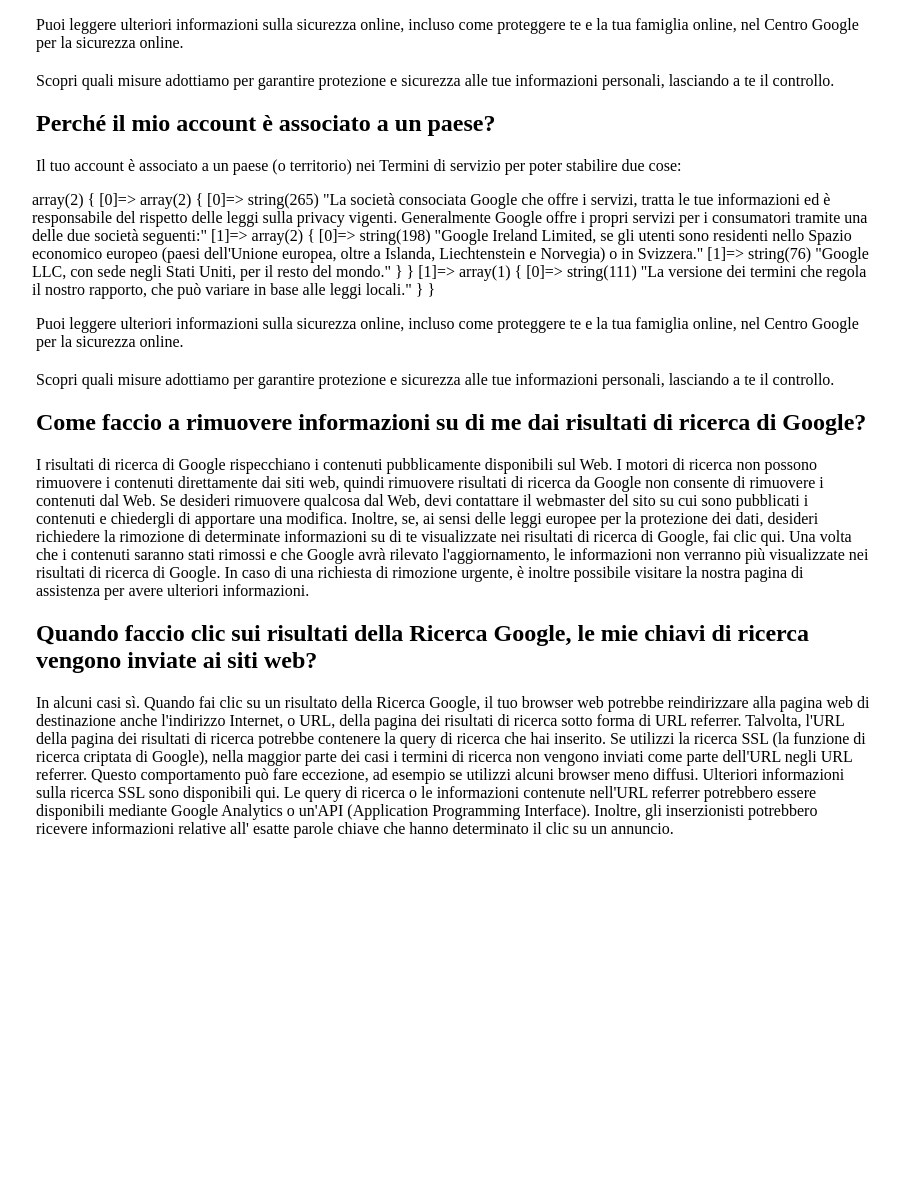
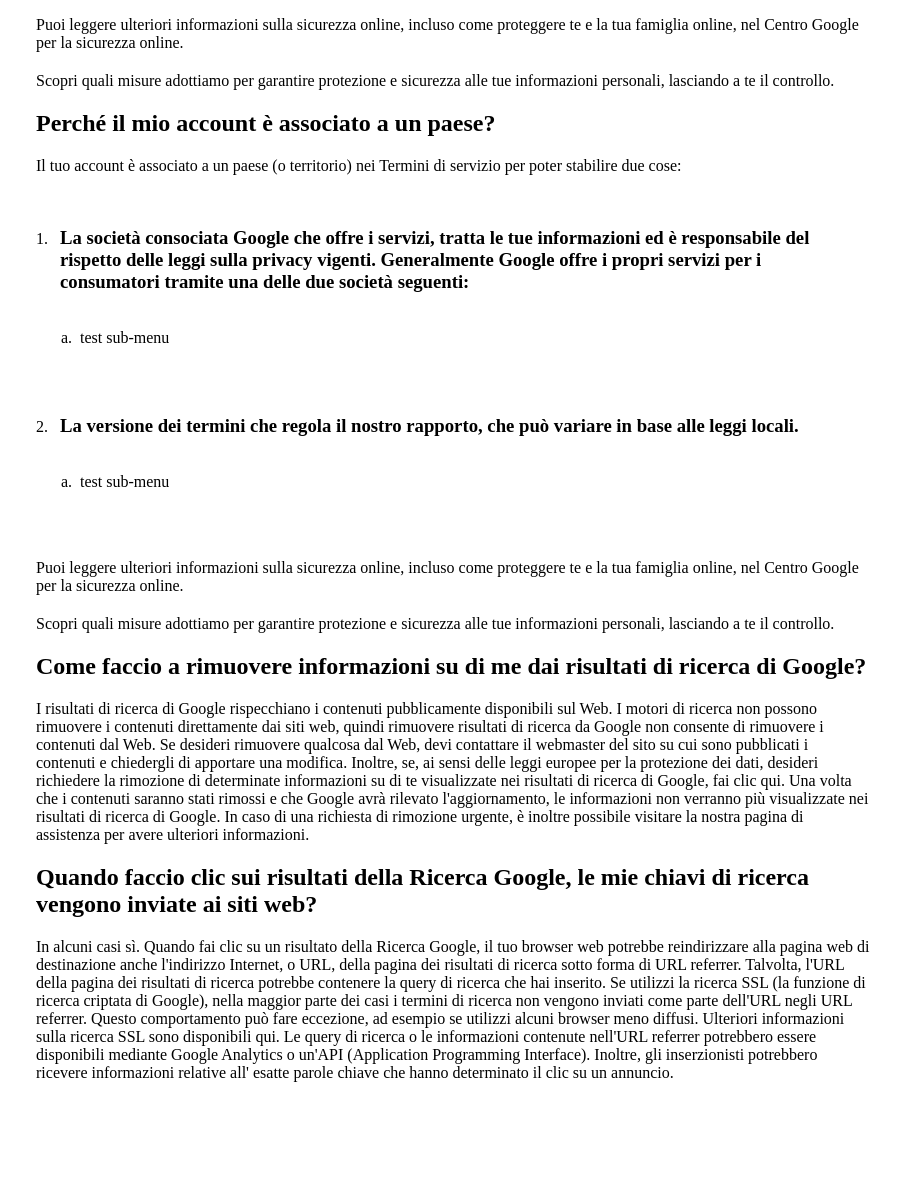
Before and after one commit to AndrianiClaudio/php-google-faq, a PHP site: page / in a window 1280 px wide. Shown: the part 894-2076 px from the top of the page, without its empty margins (187-1088 px from the left). Before the commit the page ends 1732 px from the top, so only its background shows below. Run offline with PHP 8.4, Linux system fonts and the light colour scheme.

Commit message:
Stampa titolo answer con list

```diff
--- a/index.php
+++ b/index.php
@@ -36,15 +36,15 @@ $db = [
             [
                 #0
                 [
-                    'La società consociata Google che offre i servizi&comma; tratta le tue informazioni ed è responsabile del rispetto delle leggi sulla privacy vigenti&period; Generalmente Google offre i propri servizi per i consumatori tramite una delle due società seguenti&colon;',
-                    [
+                    'title' => 'La società consociata Google che offre i servizi&comma; tratta le tue informazioni ed è responsabile del rispetto delle leggi sulla privacy vigenti&period; Generalmente Google offre i propri servizi per i consumatori tramite una delle due società seguenti&colon;',
+                    'sub-list' => [
                         "Google Ireland Limited, se gli utenti sono residenti nello Spazio economico europeo &lpar;paesi dell'Unione europea&comma; oltre a Islanda&comma; Liechtenstein e Norvegia&rpar; o in Svizzera&period;",
                         'Google LLC, con sede negli Stati Uniti&comma; per il resto del mondo&period;'
                     ],
                 ],
                 #1
                 [
-                    'La versione dei termini che regola il nostro rapporto&comma; che può variare in base alle leggi locali&period;'
+                    'title' => 'La versione dei termini che regola il nostro rapporto&comma; che può variare in base alle leggi locali&period;'
                 ],
             ],
             "Puoi leggere ulteriori informazioni sulla sicurezza online&comma; incluso come proteggere te e la tua famiglia online&comma; nel Centro Google per la sicurezza online&period;",
@@ -105,6 +105,7 @@ $db = [
                         <!-- DOMANDA -->
                         <h2><?=$value?></h2>
                     <?php
+                    // $value, con $ansque === answer rappresente tutte le risposte necessarie alla stampa
                     } elseif($ansQue === 'answer') {
                         foreach($value as $parList) {
                             if(is_string($parList)) {
@@ -112,10 +113,27 @@ $db = [
                                 <p><?=$parList;?></p>
                     <?php
                             } elseif(is_array($parList)) {
-                                var_dump($parList);
+                                // var_dump($parList);
+                    ?>
+                                <ol class="list-num-index">
+                                    <?php
+                                    foreach ($parList as $titleList => $item) {
+                                    ?>
+                                        <li>
+                                            <h3><?=$item['title']?></h3>
+                                            <ol class="list-str-index">
+                                                <li>
+                                                    test sub-menu
+                                                </li>
+                                            </ol>
+                                        </li>
+                                    <?php
+                                    }
+                                    ?>
+                                </ol>
+                    <?php
                             }
                         }
-                        // $value, con $ansque === answer rappresente tutte le risposte necessarie alla stampa
                     ?>
                         <!-- RISPOSTA/RISPOSTE -->
 
--- a/style/style.css
+++ b/style/style.css
@@ -4,6 +4,15 @@
     box-sizing: border-box;
 }
 .container {
-    width: 50%;
-    min-width: 850px;
+    max-width: 850px;
 }
+/*allineamento marker a container*/
+ol {
+    margin-left: 1rem;
+}
+ol.list-num-index {
+    list-style: decimal;
+}
+ol.list-str-index {
+    list-style: lower-alpha;
+}
```
